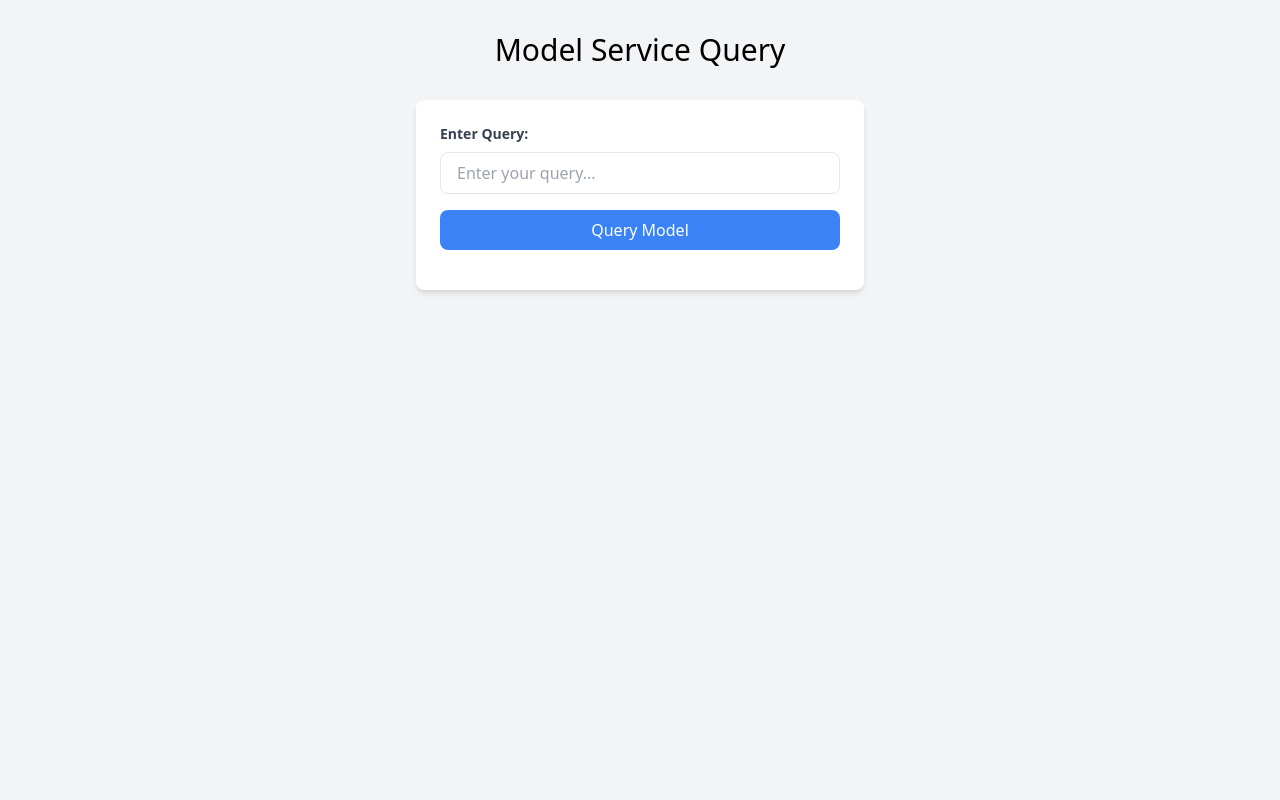
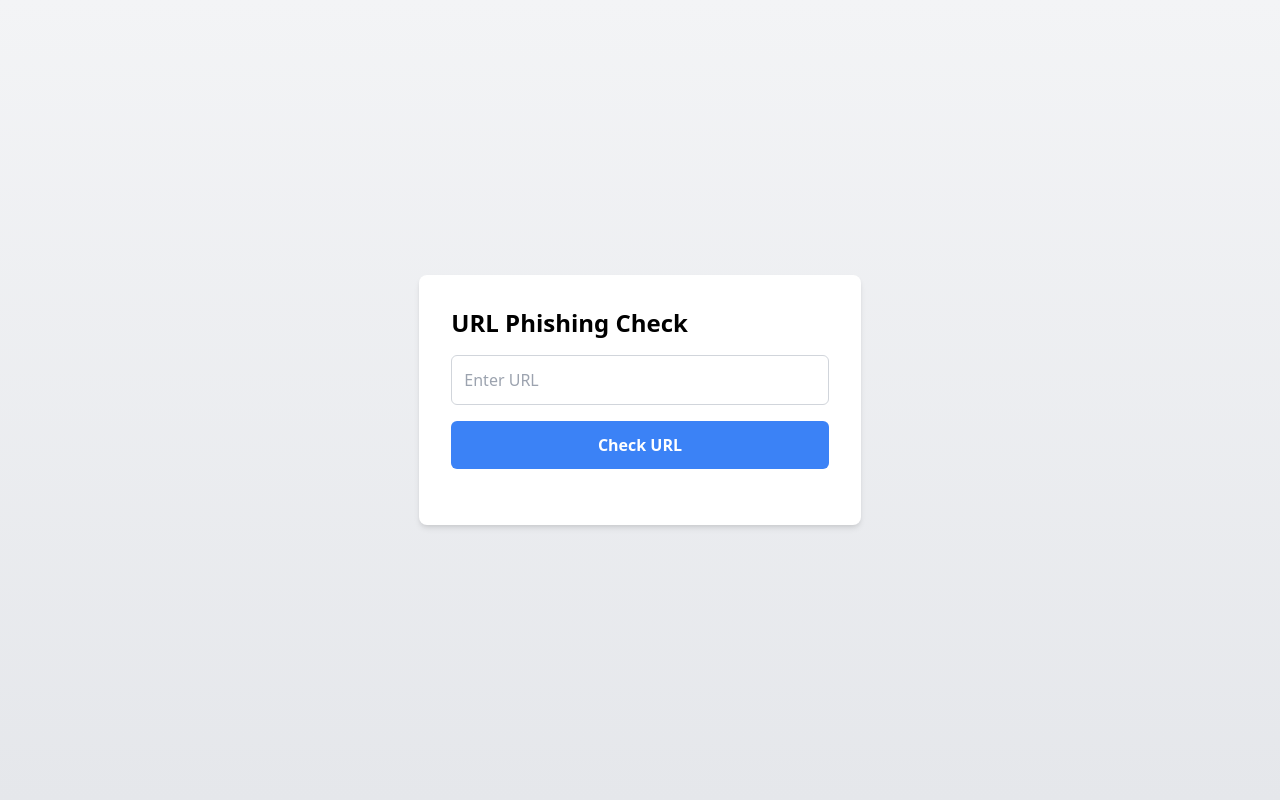
Before and after one commit to remla24-team-1/app, a Flask app: page / in a window 1280 px wide. Run offline with Flask 3, Linux system fonts and the light colour scheme.

Commit message:
works :)

```diff
--- a/app-frontend/templates/index.html
+++ b/app-frontend/templates/index.html
@@ -3,37 +3,33 @@
   <head>
     <meta charset="UTF-8" />
     <meta name="viewport" content="width=device-width, initial-scale=1.0" />
-    <title>Model Service Query</title>
+    <title>Query Results</title>
+    <!-- Include Tailwind CSS -->
     <link
       href="https://cdn.jsdelivr.net/npm/tailwindcss@2.2.19/dist/tailwind.min.css"
       rel="stylesheet"
     />
   </head>
-  <body class="bg-gray-100">
-    <div class="container mx-auto px-4 py-8">
-      <h1 class="text-3xl text-center mb-8">Model Service Query</h1>
-      <div class="max-w-md mx-auto bg-white p-6 rounded-lg shadow-md">
-        <div class="mb-4">
-          <label
-            for="queryInput"
-            class="block text-gray-700 text-sm font-bold mb-2"
-            >Enter Query:</label
+
+  <body
+    class="bg-gradient-to-b from-gray-100 to-gray-200 min-h-screen flex items-center justify-center"
   >
+    <div class="max-w-md bg-white shadow-md rounded-lg p-8">
+      <h1 class="text-2xl font-bold mb-4">URL Phishing Check</h1>
       <input
         type="text"
         id="queryInput"
-            class="w-full px-4 py-2 border rounded-lg focus:outline-none focus:border-blue-500"
-            placeholder="Enter your query..."
+        class="w-full border border-gray-300 rounded-md p-3 mb-4 focus:outline-none focus:ring focus:border-blue-500"
+        placeholder="Enter URL"
       />
-        </div>
       <button
         id="queryButton"
-          class="w-full bg-blue-500 text-white py-2 px-4 rounded-lg hover:bg-blue-600 focus:outline-none focus:bg-blue-600 transition duration-300 ease-in-out"
+        class="w-full bg-blue-500 text-white font-bold py-3 px-4 rounded-md hover:bg-blue-600 focus:outline-none focus:ring focus:border-blue-500"
       >
-          Query Model
+        Check URL
       </button>
-        <div id="response" class="mt-4"></div>
-      </div>
+
+      <div id="resultsContainer" class="mt-6"></div>
     </div>
 
     <script>
@@ -41,8 +37,7 @@
         .getElementById("queryButton")
         .addEventListener("click", function () {
           var query = document.getElementById("queryInput").value;
-          var data = { url: [query] }; // Construct JSON object with url and data
-          console.log(data);
+          var data = { urls: [query] }; // Construct JSON object with url and data
 
           fetch("http://127.0.0.1:8081/querymodel", {
             method: "POST",
@@ -53,12 +48,36 @@
           })
             .then((response) => response.json())
             .then((data) => {
-              // Display the response
-              document.getElementById("response").innerText = JSON.stringify(
-                data,
-                null,
-                2
+              // Extracting relevant information from the response
+              const resultsContainer =
+                document.getElementById("resultsContainer");
+              resultsContainer.innerHTML = "";
+
+              if (data && data.results && data.results.length > 0) {
+                data.results.forEach((result) => {
+                  const resultElement = document.createElement("div");
+                  resultElement.classList.add(
+                    "bg-gray-100",
+                    "p-4",
+                    "rounded-lg",
+                    "mb-4"
                   );
+
+                  resultElement.innerHTML = `
+                    <p><span class="font-semibold">${
+                      result.url
+                    }</span> is classified as a <span class="font-semibold">${
+                    result.classification ? "phishing" : "non-phishing"
+                  }</span> URL.</p><p> Probability: ${result.probability}</p>`;
+
+                  resultsContainer.appendChild(resultElement);
+                });
+              } else {
+                const errorElement = document.createElement("p");
+                errorElement.textContent = "No results found in the response.";
+                errorElement.classList.add("text-red-500", "font-semibold");
+                resultsContainer.appendChild(errorElement);
+              }
             })
             .catch((error) => {
               // Handle errors
--- a/app-service/server.py
+++ b/app-service/server.py
@@ -1,6 +1,8 @@
 from flask import Flask, render_template
+from flask_cors import CORS
 
 app = Flask(__name__, template_folder='../app-frontend/templates', static_folder='../app-frontend/static')
+CORS(app)
 
 @app.route('/')
 def index():
```
Lines whose indentation alone changed are shown as unchanged.
